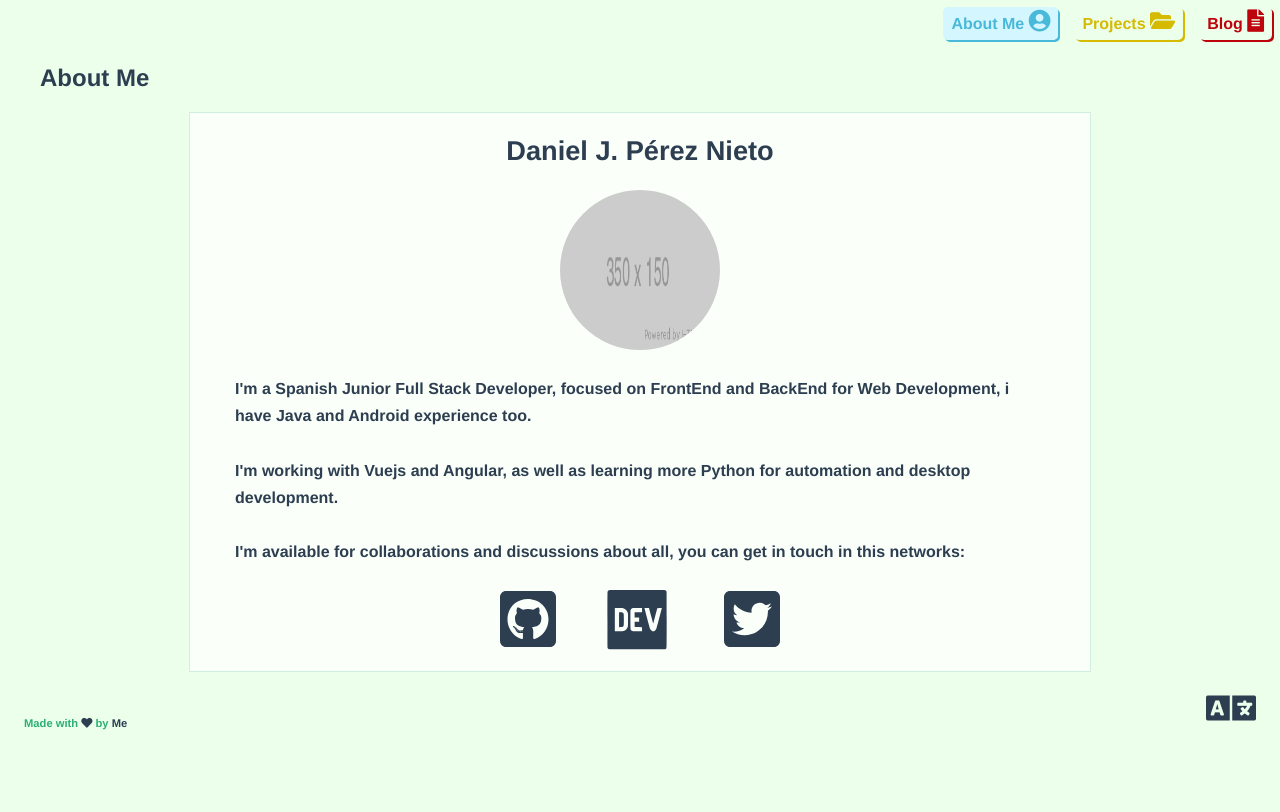
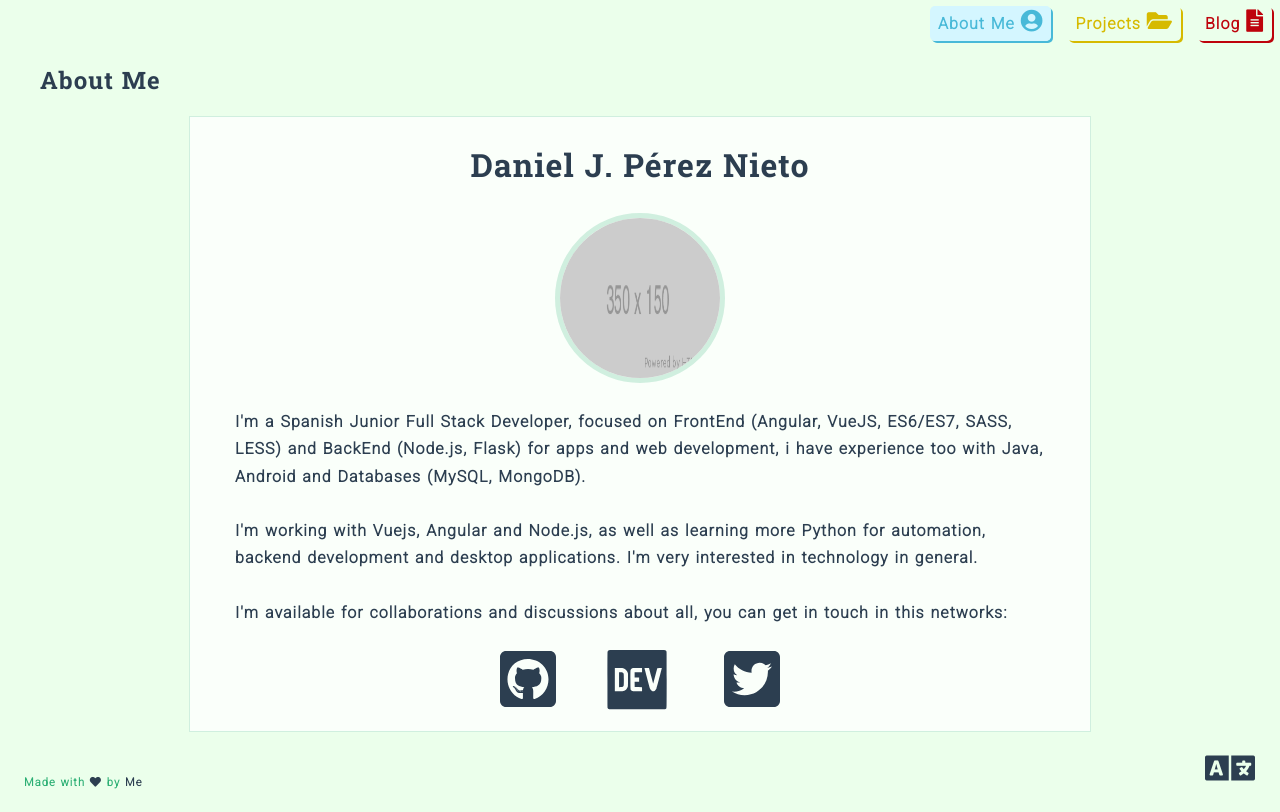
Before and after one commit to Djdany95/PersonalVue, a Vue app: page / in a window 1280 px wide. Built offline with nearby package versions, Linux system fonts and the light colour scheme.

Commit message:
Improvements
## Improvements
- Changed fonts for better read
- Improved styles focusing on improve reading

```diff
--- a/index.html
+++ b/index.html
@@ -10,8 +10,11 @@
   <meta name="Description" content="Personal portfolio and landing web Daniel J. Perez Nieto.">
 
   <link type="image/x-icon" href="favicon.ico" rel="icon">
+
+  <link href="https://fonts.googleapis.com/css?family=Roboto:300|Roboto+Slab:700" rel="stylesheet">
   <link rel="stylesheet" href="https://use.fontawesome.com/releases/v5.2.0/css/all.css" integrity="sha384-hWVjflwFxL6sNzntih27bfxkr27PmbbK/iSvJ+a4+0owXq79v+lsFkW54bOGbiDQ"
     crossorigin="anonymous">
+
 </head>
 
 <body style="background-color: #ebffeb">
--- a/src/App.vue
+++ b/src/App.vue
@@ -13,9 +13,16 @@ export default {
 
 <style>
 #app {
-  font-family: 'Avenir', Helvetica, Arial, sans-serif;
+  font-family: 'Roboto', sans-serif;
   -webkit-font-smoothing: antialiased;
   -moz-osx-font-smoothing: grayscale;
   color: #2c3e50;
+  word-spacing: 1px;
+  letter-spacing: 1px;
+}
+.titleSerif{
+  font-family: 'Roboto Slab', serif;
+  font-size: 1.5em;
+  font-weight: bold;
 }
 </style>
--- a/src/components/NavMenu.vue
+++ b/src/components/NavMenu.vue
@@ -5,7 +5,8 @@
       :key="item.name"
       :id="item.name+'Tab'"
       :style="{'color': item.color}"
-      :to="item.url">{{ $t('section.'+item.name+'.title') }} <i :class="item.icon"/></router-link>
+      :to="item.url"
+      class="menuItem">{{ $t('section.'+item.name+'.title') }} <i :class="item.icon"/></router-link>
   </nav>
 </template>
 
--- a/src/components/SectionAbout.vue
+++ b/src/components/SectionAbout.vue
@@ -1,12 +1,12 @@
 
 <template>
   <div id="about">
-    <h1>{{ $t('section.about.title') }}</h1>
+    <h1 class="titleSerif">{{ $t('section.about.title') }}</h1>
     <div class="aboutCard">
       <div
         class="openResume"
         @click="toggleResume">
-        <h1>{{ $t('section.about.name') }}</h1>
+        <h1 class="titleSerif">{{ $t('section.about.name') }}</h1>
         <img
           class="myPic"
           src="../assets/me.png"
@@ -98,6 +98,7 @@ export default {
   width: 10em;
   margin: 0;
   height: 10em;
+  border: 5px solid rgba(44, 175, 116, 0.2);
 }
 .aboutCard {
   width: 75%;
@@ -118,7 +119,7 @@ export default {
   box-shadow: 0px 0px 120px 0px rgba(44, 175, 116, 0.5);
 }
 .aboutCard h1 {
-  font-size: 1.7em;
+  font-size: 2em;
 }
 .aboutCard h4 {
   white-space: pre-line;
@@ -134,6 +135,11 @@ export default {
   fill: #2c3e50;
   margin: 0em 1em;
   margin-bottom: 1em;
+  transition: all 0.3s ease;
+}
+.aboutCard .badge:hover {
+  height: 5em;
+  width: 6em;
 }
 .resumeCard {
   width: 90%;
--- a/src/components/SectionBlog.vue
+++ b/src/components/SectionBlog.vue
@@ -1,7 +1,7 @@
 
 <template>
   <div id="blog">
-    <h1>{{ $t('section.blog.title') }}</h1>
+    <h1 class="titleSerif">{{ $t('section.blog.title') }}</h1>
     <h3 class="totalPosts">{{ totalPosts }} {{ $t('section.blog.published') }}</h3>
     <div
       v-if="loading==true"
@@ -18,7 +18,7 @@
             class="postCard"
             target="top"
             aria-label="Post">
-            <h1>{{ post.post }}</h1>
+            <h1 class="titleSerif">{{ post.post }}</h1>
             <h5><u>{{ $t('section.blog.read') }}</u></h5>
           </a>
         </transition-group>
--- a/src/components/SectionProjects.vue
+++ b/src/components/SectionProjects.vue
@@ -1,7 +1,7 @@
 
 <template>
   <div id="projects">
-    <h1>{{ $t('section.projects.title') }}</h1>
+    <h1 class="titleSerif">{{ $t('section.projects.title') }}</h1>
     <a
       v-for="project in projects"
       :key="project.name"
@@ -10,7 +10,7 @@
       class="projectCard"
       target="top"
       aria-label="Projects">
-      <h2>{{ project.name }}</h2>
+      <h2 class="titleSerif">{{ project.name }}</h2>
       <i :class="project.icon"/>
       <h4>{{ project.desc }}</h4>
     </a>
--- a/src/shared/config.js
+++ b/src/shared/config.js
@@ -38,7 +38,7 @@ export const i18nStrings = {
         title: 'Sobre mí',
         name: 'Daniel J. Pérez Nieto',
         description:
-          'Soy un Desarrollador Junior Full Stack, centrado en desarrollo web, tanto Frontend como Backend, también tengo experiencia en Java y Android.\n\nEstoy trabajando con Vuejs así como con Angular y aprendiendo más Python para automatización y desarrollo en escritorio.\n\nEstoy disponible para colaboraciones y discutir sobre cualquier cosa, puedes ponerte en contacto conmigo por estas redes:'
+          'Soy un Desarrollador Junior Full Stack, centrado tanto Frontend (Angular, VueJS, ES6/ES7, SASS, LESS) como Backend (Node.js, Flask) para desarrollo web y aplicaciones, también tengo experiencia en Java, Android y Bases de Datos (MySQL, MongoDB).\n\nEstoy trabajando con Vuejs así como con Angular y Node.js, así como aprendiendo más Python para automatización, desarrollo backend y aplicaciones de escritorio. Estoy muy interesado en la tecnología en general.\n\nEstoy disponible para colaboraciones y discutir sobre cualquier cosa, puedes ponerte en contacto conmigo por estas redes:'
       }
     }
   },
@@ -73,7 +73,7 @@ export const i18nStrings = {
         title: 'About Me',
         name: 'Daniel J. Pérez Nieto',
         description:
-          "I'm a Spanish Junior Full Stack Developer, focused on FrontEnd and BackEnd for Web Development, i have Java and Android experience too.\n\nI'm working with Vuejs and Angular, as well as learning more Python for automation and desktop development.\n\nI'm available for collaborations and discussions about all, you can get in touch in this networks:"
+          "I'm a Spanish Junior Full Stack Developer, focused on FrontEnd (Angular, VueJS, ES6/ES7, SASS, LESS) and BackEnd (Node.js, Flask) for apps and web development, i have experience too with Java, Android and Databases (MySQL, MongoDB).\n\nI'm working with Vuejs, Angular and Node.js, as well as learning more Python for automation, backend development and desktop applications. I'm very interested in technology in general.\n\nI'm available for collaborations and discussions about all, you can get in touch in this networks:"
       }
     }
   }
```
